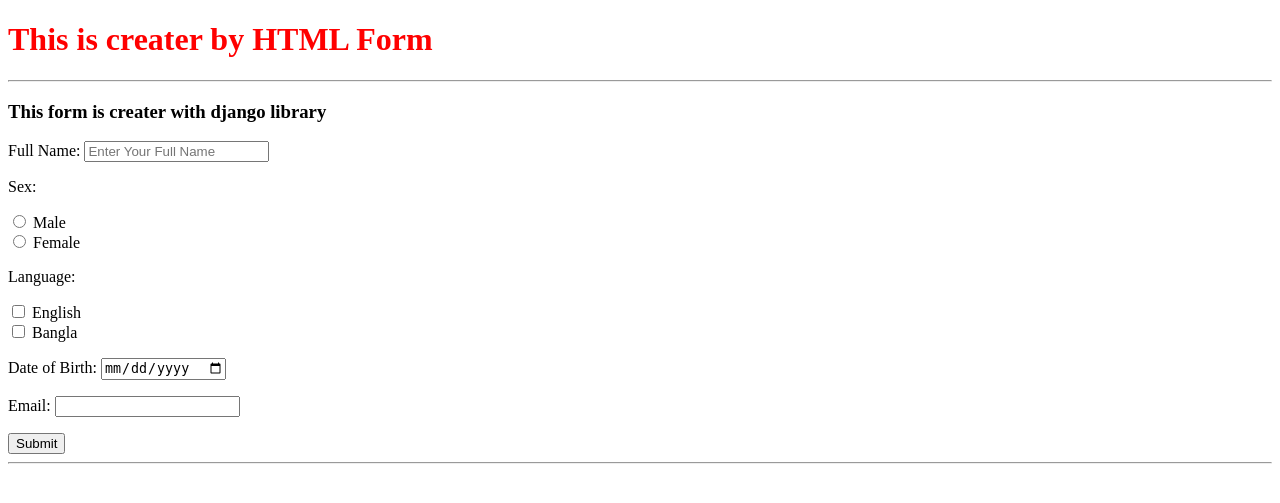
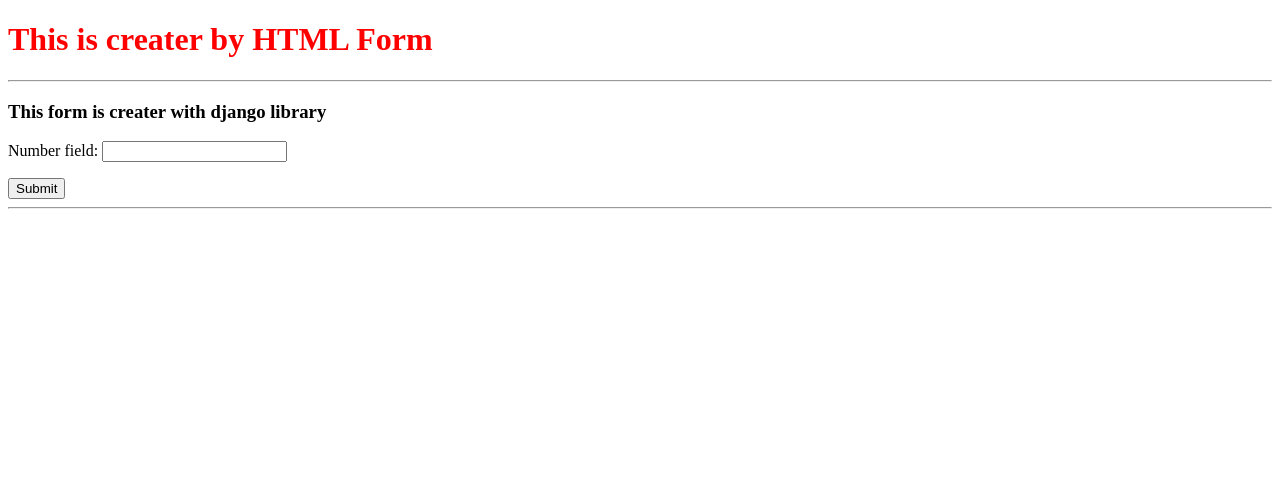
Before and after one commit to hasibkyau/DjangoFirstApp, a Django app: page /first_app/form/ in a window 1280 px wide. Shown: the top 503 px of the page. Run offline with Django 4.2, Linux system fonts and the light colour scheme.

Commit message:
added django validators

```diff
--- a/first_app/forms.py
+++ b/first_app/forms.py
@@ -1,6 +1,41 @@
 from django import forms
+from django.core import validators
+
+def even_or_not(value):
+    if value%2 == 1:
+        raise forms.ValidationError("please insert an even number!")
 
 class user_form(forms.Form):
+    number_field = forms.IntegerField(validators=[even_or_not])
+
+
+
+
+
+
+
+
+class user_form3(forms.Form):
+    name = forms.CharField(validators = [validators.MaxLengthValidator(10)])
+
+    choices = (('male','Male'), ('female','Female'))
+    sex = forms.ChoiceField(choices=choices, label="Sex", widget=forms.RadioSelect)
+
+
+    languages = (('english','English'), ('bangla','Bangla'))
+    language = forms.MultipleChoiceField(choices=languages, label="Language", widget=forms.CheckboxSelectMultiple)
+
+    user_dob = forms.DateField(label="Date of Birth", widget=forms.TextInput(
+        attrs={'type':'date'}
+    ))
+    user_email = forms.EmailField(label="Email", required=True, )
+
+
+
+
+
+
+class user_form2(forms.Form):
     user_name = forms.CharField(label="Full Name", required=True, initial="", widget=forms.TextInput(
         attrs= {'placeholder':'Enter Your Full Name'}
     ))
@@ -21,12 +56,6 @@ class user_form(forms.Form):
 
 
 
-
-
-
-
-
-
 # <form class="" action="" method="post">
 #       <label for="user_name">Full Name</label>
 #       <input type="text" name="user_name" value="" required>
--- a/first_app/views.py
+++ b/first_app/views.py
@@ -18,25 +18,43 @@ def contact(request):
 def about(request):
     return HttpResponse("<h1>This is About Page</h1> <a href='/first_app/'>Homepage</a> <a href='/first_app/contact/'>Contact</a>")
 
+
+
 def form(request):
     new_form = forms.user_form()
     diction = {'test_form': new_form, 'heading1':"This form is creater with django library"}
 
     if request.method == 'POST':
         new_form = forms.user_form(request.POST)
-
+        diction.update({'test_form':new_form})
         if new_form.is_valid():
-            user_name = new_form.cleaned_data['user_name']
-            user_dob = new_form.cleaned_data['user_dob']
-            user_email = new_form.cleaned_data['user_email']
-            sex = new_form.cleaned_data['sex']
-            language=new_form.cleaned_data['language']
-
-            diction.update({'user_name':user_name})
-            diction.update({'user_dob':user_dob})
-            diction.update({'user_email':user_email})
-            diction.update({'sex':sex})
-            diction.update({'language':language})
+            diction.update({'test_form':new_form})
             diction.update({'form_submitted':"Yest"})
 
     return render(request, 'first_app/form.html', context=diction)
+
+
+
+
+# def form(request):
+#     new_form = forms.user_form()
+#     diction = {'test_form': new_form, 'heading1':"This form is creater with django library"}
+
+#     if request.method == 'POST':
+#         new_form = forms.user_form(request.POST)
+
+#         if new_form.is_valid():
+#             user_name = new_form.cleaned_data['user_name']
+#             user_dob = new_form.cleaned_data['user_dob']
+#             user_email = new_form.cleaned_data['user_email']
+#             sex = new_form.cleaned_data['sex']
+#             language=new_form.cleaned_data['language']
+
+#             diction.update({'user_name':user_name})
+#             diction.update({'user_dob':user_dob})
+#             diction.update({'user_email':user_email})
+#             diction.update({'sex':sex})
+#             diction.update({'language':language})
+#             diction.update({'form_submitted':"Yest"})
+
+#     return render(request, 'first_app/form.html', context=diction)
--- a/templates/first_app/index.html
+++ b/templates/first_app/index.html
@@ -1,4 +1,5 @@
 <!DOCTYPE html>
+{% load staticfiles%}
 <html lang="en" dir="ltr">
   <head>
     <meta charset="utf-8">
```
